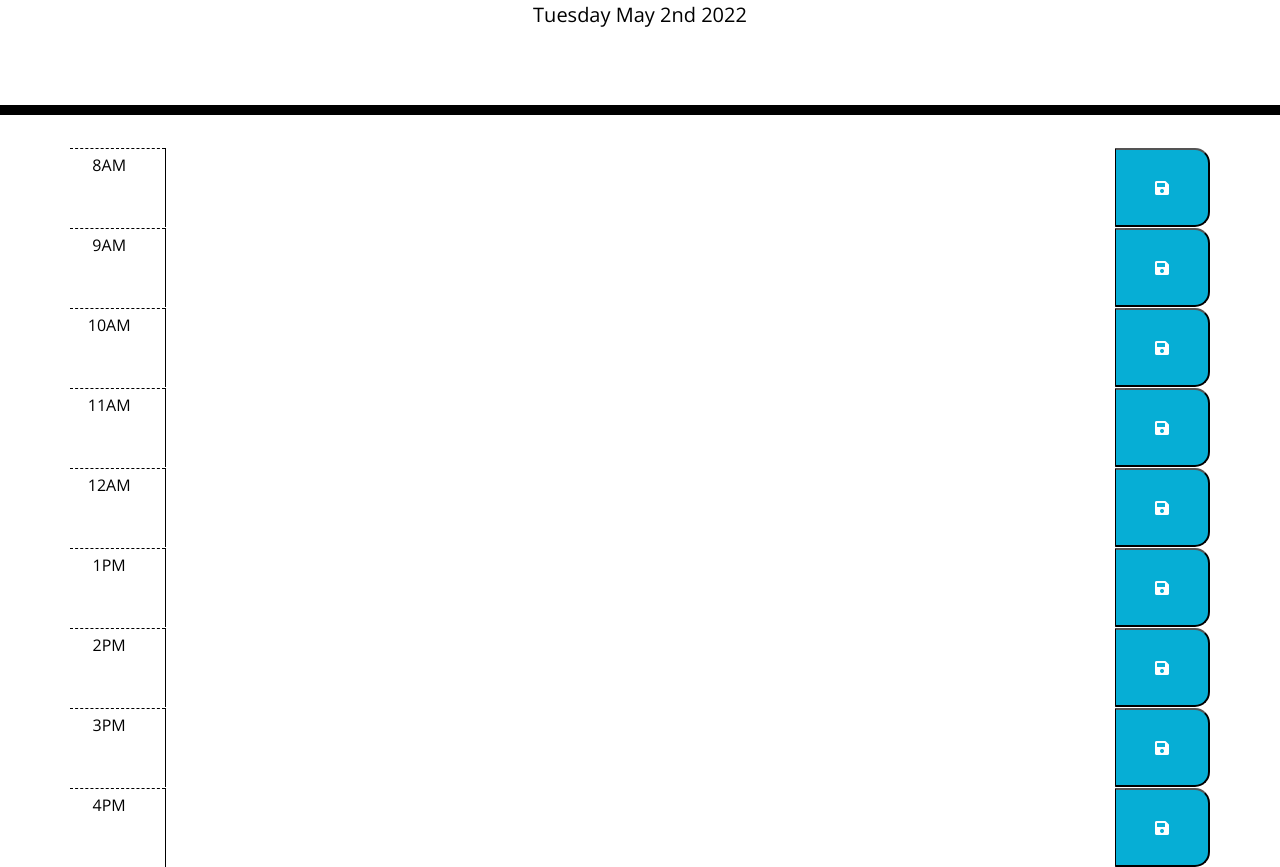
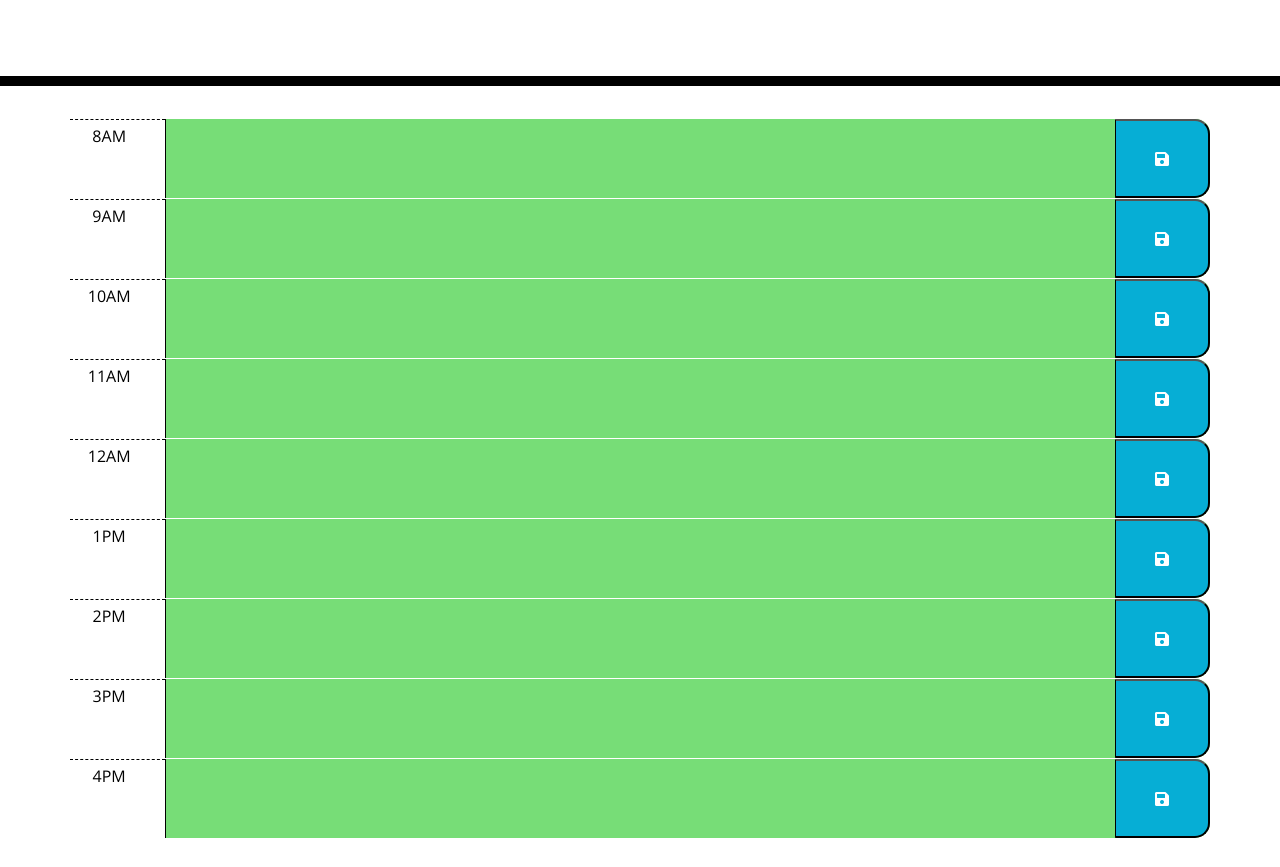
Before and after one commit to Khanh-T-Tran/Workday_Scheduler, a plain HTML site: page index.html in a window 1280 px wide. Shown: the part 218-1085 px from the top of the page. After the commit the page ends 1056 px from the top, so only its background shows below. Drawn offline with nearby package versions, Linux system fonts and the light colour scheme.

Commit message:
final work

```diff
--- a/index.html
+++ b/index.html
@@ -8,6 +8,7 @@
       rel="stylesheet"
       href="https://stackpath.bootstrapcdn.com/bootstrap/4.3.1/css/bootstrap.min.css"
     />
+     <!-- fonts link -->
     <link
       rel="stylesheet"
       href="https://use.fontawesome.com/releases/v5.8.1/css/all.css"
@@ -18,14 +19,7 @@
       href="https://fonts.googleapis.com/css?family=Open+Sans&display=swap"
       rel="stylesheet"
     />
-     <!-- linking fonts -->
-     <link
-     rel="stylesheet"
-     href="https://use.fontawesome.com/releases/v5.8.1/css/all.css"
-     integrity="sha384-50oBUHEmvpQ+1lW4y57PTFmhCaXp0ML5d60M1M7uH2+nqUivzIebhndOJK28anvf"
-     crossorigin="anonymous"
-   />
-   <link href="https://fonts.googleapis.com/css2?family=Noto+Serif&family=Varela+Round&display=swap" rel="stylesheet">
+
 
    <!-- CSS link -->
    <link rel="stylesheet" href="style.css" />
@@ -34,61 +28,61 @@
 
   <body>
     <header class="jumbotron">
-      <h1 class="display-1">Work Day Scheduler</h1>
+      <h1 class="display-3">Work Day Scheduler</h1>
       <p class="lead">A simple calendar app for scheduling your work day</p>
       <p id="currentDay" class="lead"></p>
     </header>
     <div class="container">
       <!-- Timeblocks go here from 8AM to 4PM -->
-      <div class="row time-block" id="8">
+      <div class="row time-block" id="8h">
           <div class="col-1 hour pt-2">8AM    </div>
           <textarea class="col-10 plan"></textarea>
           <button class="col-1 saveBtn"><i class="fas fa-save"></i></button>
 
       </div>
-      <div class="row time-block" id="9">
+      <div class="row time-block" id="9h">
         <div class="col-1 hour pt-2">9AM    </div>
         <textarea class="col-10 plan"></textarea>
         <button class="col-1 saveBtn"><i class="fas fa-save"></i></button>
 
     </div>
-    <div class="row time-block" id="10">
+    <div class="row time-block" id="10h">
         <div class="col-1 hour pt-2">10AM    </div>
         <textarea class="col-10 plan"></textarea>
         <button class="col-1 saveBtn"><i class="fas fa-save"></i></button>
 
     </div>
-    <div class="row time-block" id="11">
+    <div class="row time-block" id="11h">
         <div class="col-1 hour pt-2">11AM    </div>
         <textarea class="col-10 plan"></textarea>
         <button class="col-1 saveBtn"><i class="fas fa-save"></i></button>
 
     </div>
-    <div class="row time-block" id="12">
+    <div class="row time-block" id="12h">
         <div class="col-1 hour pt-2">12AM    </div>
         <textarea class="col-10 plan"></textarea>
         <button class="col-1 saveBtn"><i class="fas fa-save"></i></button>
 
     </div>
-    <div class="row time-block" id="13">
+    <div class="row time-block" id="13h">
         <div class="col-1 hour pt-2">1PM    </div>
         <textarea class="col-10 plan"></textarea>
         <button class="col-1 saveBtn"><i class="fas fa-save"></i></button>
 
     </div>
-    <div class="row time-block" id="14">
+    <div class="row time-block" id="14h">
         <div class="col-1 hour pt-2">2PM    </div>
         <textarea class="col-10 plan"></textarea>
         <button class="col-1 saveBtn"><i class="fas fa-save"></i></button>
 
     </div>
-    <div class="row time-block" id="15">
+    <div class="row time-block" id="15h">
         <div class="col-1 hour pt-2">3PM    </div>
         <textarea class="col-10 plan"></textarea>
         <button class="col-1 saveBtn"><i class="fas fa-save"></i></button>
 
     </div>
-    <div class="row time-block" id="16">
+    <div class="row time-block" id="16h">
         <div class="col-1 hour pt-2">4PM    </div>
         <textarea class="col-10 plan"></textarea>
         <button class="col-1 saveBtn"><i class="fas fa-save"></i></button>
@@ -98,8 +92,6 @@
 
     <script src="https://code.jquery.com/jquery-3.4.1.min.js"></script>
     <script src="https://cdnjs.cloudflare.com/ajax/libs/moment.js/2.24.0/moment.min.js"></script>
-    <script src="https://code.jquery.com/jquery-3.5.1.slim.min.js" integrity="sha384-DfXdz2htPH0lsSSs5nCTpuj/zy4C+OGpamoFVy38MVBnE+IbbVYUew+OrCXaRkfj" crossorigin="anonymous"></script>
-    <script src="https://cdn.jsdelivr.net/npm/bootstrap@4.5.3/dist/js/bootstrap.bundle.min.js" integrity="sha384-ho+j7jyWK8fNQe+A12Hb8AhRq26LrZ/JpcUGGOn+Y7RsweNrtN/tE3MoK7ZeZDyx" crossorigin="anonymous"></script>
     <script src="./script.js"></script>
   </body>
 </html>
--- a/script.js
+++ b/script.js
@@ -1,7 +1,6 @@
 // GIVEN I am using a daily planner to create a schedule
 // WHEN I open the planner
 // THEN the current day is displayed at the top of the calendar
-$('#currentDay').text(moment().format('dddd MMMM do YYYY'));
 // WHEN I scroll down
 // THEN I am presented with time blocks for standard business hours
 // WHEN I view the time blocks for that day
@@ -12,3 +11,59 @@ $('#currentDay').text(moment().format('dddd MMMM do YYYY'));
 // THEN the text for that event is saved in local storage
 // WHEN I refresh the page
 // THEN the saved events persist
+
+
+// Display current date
+// $("#currentDay").html(moment().format('dddd, MMM do YYYY'));
+var todayDate = moment().format('dddd, MMM Do YYYY');
+$("#currentDay").text(todayDate);
+
+$(document).ready(function() {
+    $(".saveBtn").on("click", function() {
+        var text = $(this).siblings(".plan").val();
+        var time = $(this).parent().attr("id");
+        localStorage.setItem(time,text);
+
+    })
+    function timeTracker() {
+
+        var timeNow = moment().hour(); //get current number of hours.
+
+        // loop over time blocks To check the time and add the classes for background indicators
+        $(".time-block").each(function () {
+            var blockTime = parseInt($(this).attr("id").split("hour")[1]);
+
+
+            if (blockTime < timeNow) {
+                $(this).removeClass("future");
+                $(this).removeClass("present");
+                $(this).addClass("past");
+            }
+            else if (blockTime === timeNow) {
+                $(this).removeClass("past");
+                $(this).removeClass("future");
+                $(this).addClass("present");
+            }
+            else {
+                $(this).removeClass("present");
+                $(this).removeClass("past");
+                $(this).addClass("future");
+
+            }
+        })
+    }
+
+    // Get item from local storage if any
+    $("#8h .plan").val(localStorage.getItem("8h"));
+    $("#9h .plan").val(localStorage.getItem("9h"));
+    $("#10h .plan").val(localStorage.getItem("10h"));
+    $("#11h .plan").val(localStorage.getItem("11h"));
+    $("#12h .plan").val(localStorage.getItem("12h"));
+    $("#13h .plan").val(localStorage.getItem("13h"));
+    $("#14h .plan").val(localStorage.getItem("14h"));
+    $("#15h .plan").val(localStorage.getItem("15h"));
+    $("#16h .plan").val(localStorage.getItem("16h"));
+
+
+    timeTracker();
+})
```
